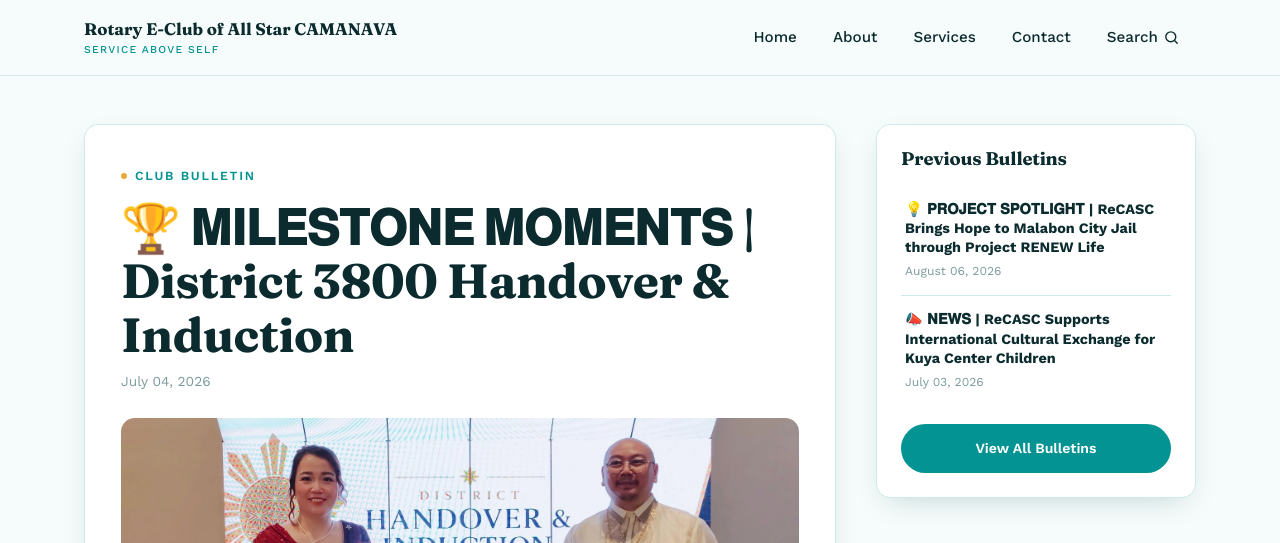
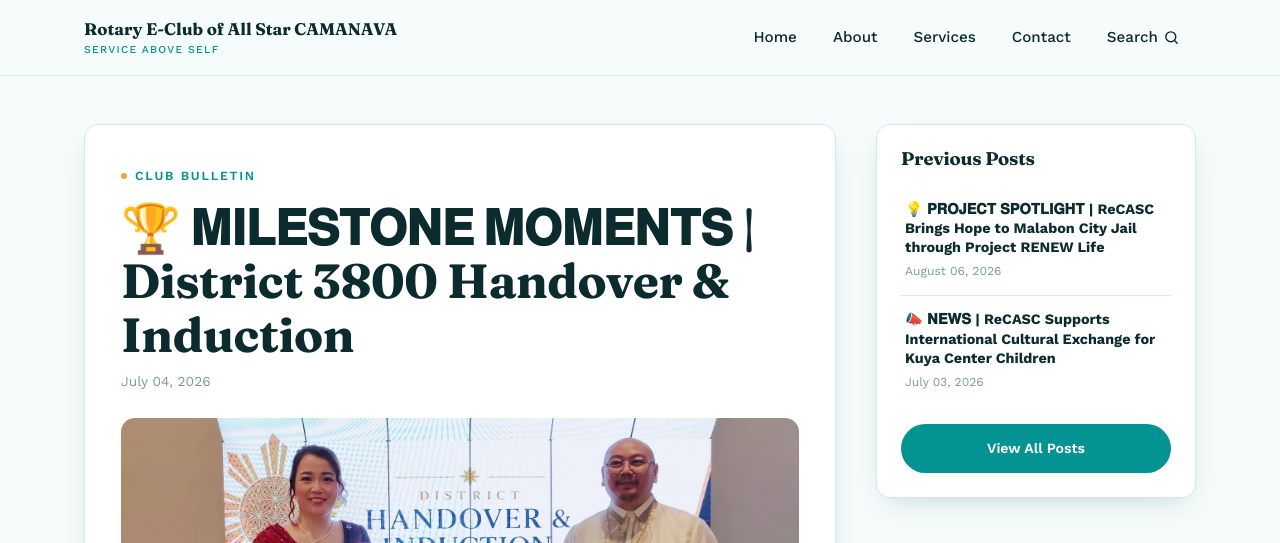
Before and after one commit to allstarcamanava/allstarcamanava.github.io, a Jekyll site: the page built from _posts/2026-07-03-🏆-𝐌𝐈𝐋𝐄𝐒𝐓𝐎𝐍𝐄-𝐌𝐎𝐌𝐄𝐍𝐓𝐒-district-3800-handover-induction.md, in a window 1280 px wide. Shown: the top 543 px of the page. Built offline with Jekyll 4.4.1, drawn with Linux system fonts in a browser that asks for light colours.

Commit message:
change bulletins to posts

```diff
--- a/_layouts/bulletin.html
+++ b/_layouts/bulletin.html
@@ -116,7 +116,7 @@
             <div class="card bulletin-archive-card">
 
               <div class="bulletin-head">
-                <h3>Previous Bulletins</h3>
+                <h3>Previous Posts</h3>
               </div>
 
               <ul class="bulletin-archive-list">
@@ -147,7 +147,7 @@
                 {% else %}
 
                   <li class="no-bulletins">
-                    No previous bulletins yet.
+                    No previous posts yet.
                   </li>
 
                 {% endfor %}
@@ -158,7 +158,7 @@
                 href="{{ '/bulletins/' | relative_url }}"
                 class="btn btn-solid bulletin-archive-button"
               >
-                View All Bulletins
+                View All Posts
               </a>
 
             </div>
--- a/bulletins.html
+++ b/bulletins.html
@@ -50,7 +50,7 @@ permalink: /bulletins/
         href="{{ post.url | relative_url }}"
         class="btn btn-solid"
       >
-        Read Bulletin
+        Read Post
         <span aria-hidden="true">→</span>
       </a>
     </div>
--- a/bulletins/index.html
+++ b/bulletins/index.html
@@ -78,7 +78,7 @@ permalink: /bulletins/
               href="{{ post.url | relative_url }}"
               class="btn btn-solid"
             >
-              Read Bulletin
+              Read Post
             </a>
 
           </div>
```
